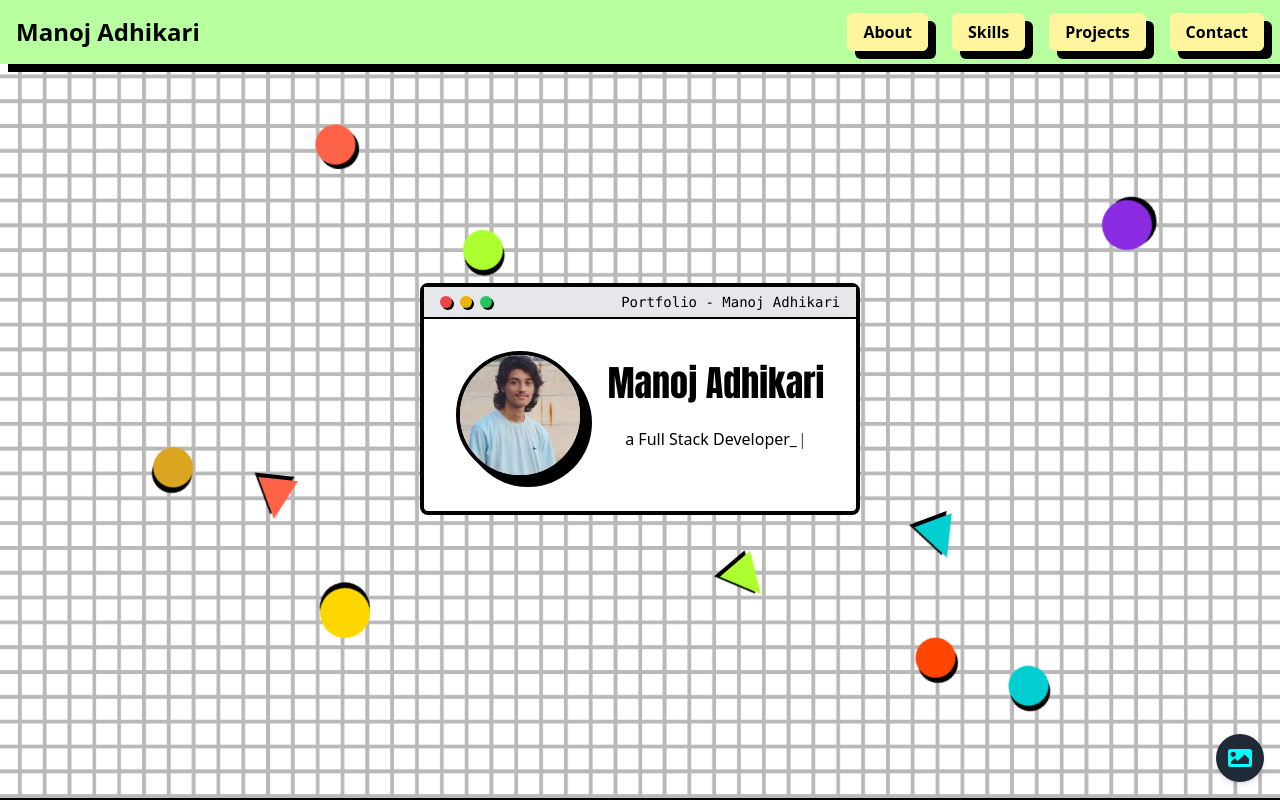
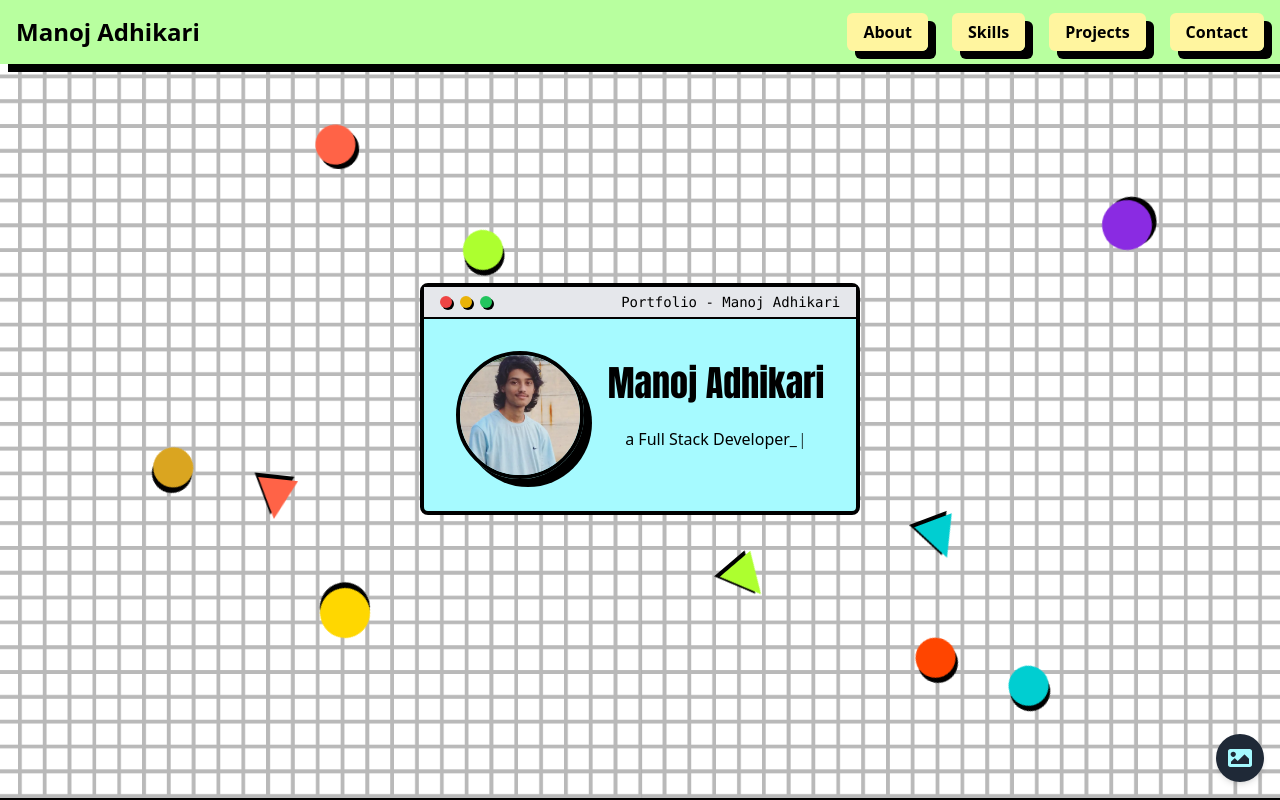
Before and after one commit to netmanoj/profiloNeoBrutalism, a React (Vite) app: page / in a window 1280 px wide. Shown: the top 800 px of the page. Built offline with nearby package versions, Linux system fonts and the light colour scheme; no server answers.

Commit message:
feature +

```diff
--- a/src/components/Hero.jsx
+++ b/src/components/Hero.jsx
@@ -13,8 +13,11 @@ const Hero = () => {
     );
   };
 
+  // Determine box background color based on background image
+  const boxBackgroundColor = backgroundImage === '/images/back.png' ? '#A6FAFF' : 'white'; // Blue for 'back.png'
+
   // Determine icon color based on background image
-  const iconColor = backgroundImage === '/images/back.png' ? '#00FFFF' : 'white'; // Light blue for 'back.png'
+  const iconColor = backgroundImage === '/images/back.png' ? '#A6FAFF' : 'white'; // Light blue for 'back.png'
 
   return (
     <section
@@ -36,7 +39,10 @@ const Hero = () => {
       </div>
 
       {/* Browser-like Box */}
-      <div className="relative z-10 max-w-screen-md mx-auto border-4 border-black bg-white rounded-lg hover:shadow-[8px_8px_0px_rgba(0,0,0,1)] transition-shadow duration-300 flex flex-col items-center">
+      <div
+        className="relative z-10 max-w-screen-md mx-auto border-4 border-black rounded-lg hover:shadow-[8px_8px_0px_rgba(0,0,0,1)] transition-shadow duration-300 flex flex-col items-center"
+        style={{ backgroundColor: boxBackgroundColor }}
+      >
         {/* Browser Window Top Bar */}
         <div className="w-full h-8 bg-gray-200 border-b-2 border-black flex justify-between items-center px-4">
           {/* Browser Window Controls */}
@@ -51,7 +57,7 @@ const Hero = () => {
         {/* Main Content Box */}
         <div className="flex items-center p-8">
           {/* Profile Photo */}
-          <div className="w-32 h-32 rounded-full border-4 border-black bg-gray-200 shadow-[8px_8px_0_rgba(0,0,0,1)] overflow-hidden mr-6">
+          <div className="w-32 h-32 rounded-full border-4 border-black shadow-[8px_8px_0_rgba(0,0,0,1)] overflow-hidden mr-6">
             <img
               src="/images/profile.png" // Replace with your profile photo URL
               alt="Profile"
```
